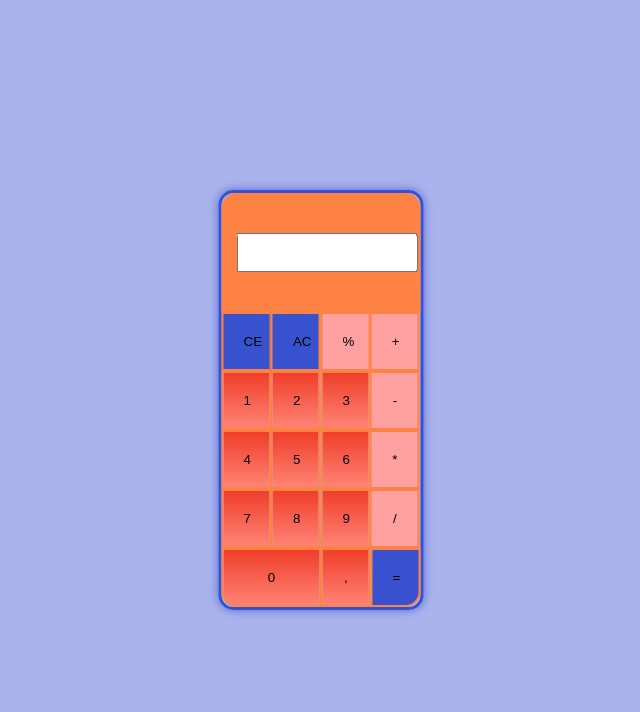
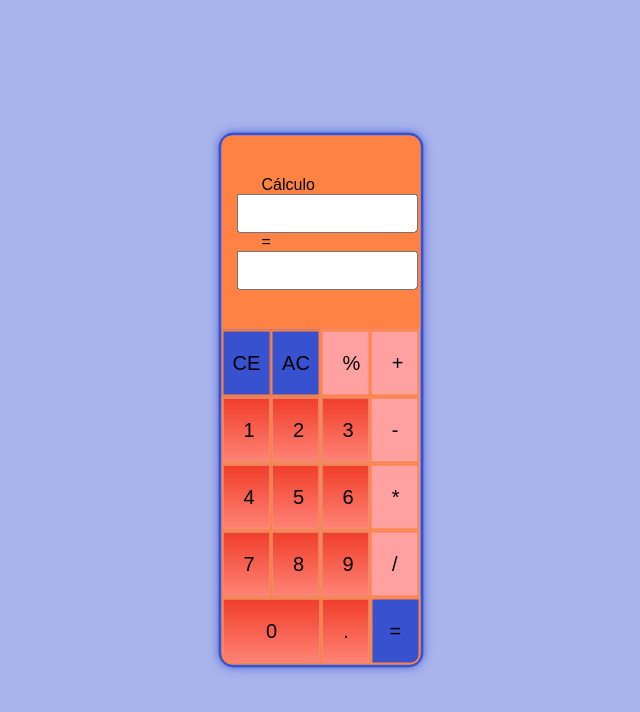
Before and after one commit to Jhonnathan-Jhonny/Calculadora, a plain HTML site: page index.html in a window 1280 px wide. Shown: the whole page, without its empty margins (319-959 px from the left). Drawn offline with nearby package versions, Linux system fonts and the light colour scheme.

Commit message:
deixando automático, corrigir botão AC

```diff
--- a/estilos/style.css
+++ b/estilos/style.css
@@ -29,7 +29,7 @@ main {
     background-color: #ff8245;
     padding: 40px;
     margin: auto;
-    border-radius: 15px 15px 0px 0px;
+    border-radius: 10px 10px 0px 0px;
 }
 
 input {
@@ -44,10 +44,12 @@ button {
     width: 50px;
     margin-right: -5px;
     cursor: pointer;
+    font-size: 20px;
 }
 
 button.acoes {
     background-color: #3751cf;
+    padding: 20px 0px 20px 0px;
 }
 
 button.numero{
@@ -56,11 +58,11 @@ button.numero{
 button#zero{
     background:linear-gradient(to top,#ff8375, #f03e2a);
     width: 100px;
-    border-radius: 0px 0px 0px 15px;
+    border-radius: 0px 0px 0px 10px;
 }
 button.operacoes {
     background-color: #ffa0a1;
 }
 button#igual {
-    border-radius: 0px 0px 15px 0px;
+    border-radius: 0px 0px 10px 0px;
 }
--- a/index.html
+++ b/index.html
@@ -12,11 +12,18 @@
     </header>
     <section id="center">
         <main>
-            <input type="text" id="res" readonly>
+            <div>
+                <label for="res">Cálculo</label>
+                <input type="text" id="res" readonly>
+            </div>
+            <div>
+                <label for="automatico">=</label>
+                <input type="text" id="automatico" readonly>
+            </div>
         </main>
         <div>
-            <button type="button" class="acoes" id="limpar">CE</button>
-            <button type="button" class="acoes">AC</button>
+            <button type="button" class="acoes" id="limpar"><p>CE</p></button>
+            <button type="button" class="acoes"><p>AC</p></button>
             <button type="button" class="operacoes">%</button>
             <button type="button" class="operacoes">+</button>
             <br>
@@ -36,7 +43,7 @@
             <button type="button" class="operacoes">/</button>
             <br>
             <button type="button" class="numero" id="zero">0</button>
-            <button type="button" class="numero">,</button>
+            <button type="button" class="numero">.</button>
             <button type="button" class="acoes" id="igual" onclick="calcular()" onmouseenter="corEntrar()" onmouseout="corSair()">=</button>
         </div>
     </section>
--- a/script.js
+++ b/script.js
@@ -1,10 +1,12 @@
 let resultado = document.getElementById('res');
+let resAutomatico = document.getElementById('automatico')
 let botoesNumericos = document.getElementsByClassName('numero');
 let botoesOperacoes = document.getElementsByClassName('operacoes');
 let botaoLimpar = document.getElementById('limpar');
 let igual = document.getElementById('igual');
 
 let numero = '';
+let calculo = '';
 
 // Adicionando ouvinte de evento a todos os botões
 document.querySelectorAll('button').forEach(botao => {
@@ -24,14 +26,15 @@ document.querySelectorAll('button').forEach(botao => {
 });
 
 function adicionarCaractere(caractere) {
-  ultimo = numero;
   numero += caractere;
   resultado.value = numero;
+  calcularResultadoAutomatico()
 }
 
 function limparCalculadora() {
   numero = '';
   resultado.value = '';
+  resAutomatico.value = '';
 }
 
 function apagarUltimoCaracter(){
@@ -39,12 +42,22 @@ function apagarUltimoCaracter(){
   resultado.value = numero
 }
 
-function calcularResultado() {
+function calcularResultadoAutomatico() {
   try {
     numero = math.evaluate(numero);
+    resAutomatico.value = numero;
+  } catch (error) {
     resultado.value = numero;
-  } catch (error) {
-    resultado.value = 'Erro';
+  }
+}
+
+function calcularResultado(){
+  try {
+    numero = math.evaluate(numero)
+    resultado.value += '='+numero
+  }
+  catch {
+    resultado.value = 'ERRO'
   }
 }
 
```
